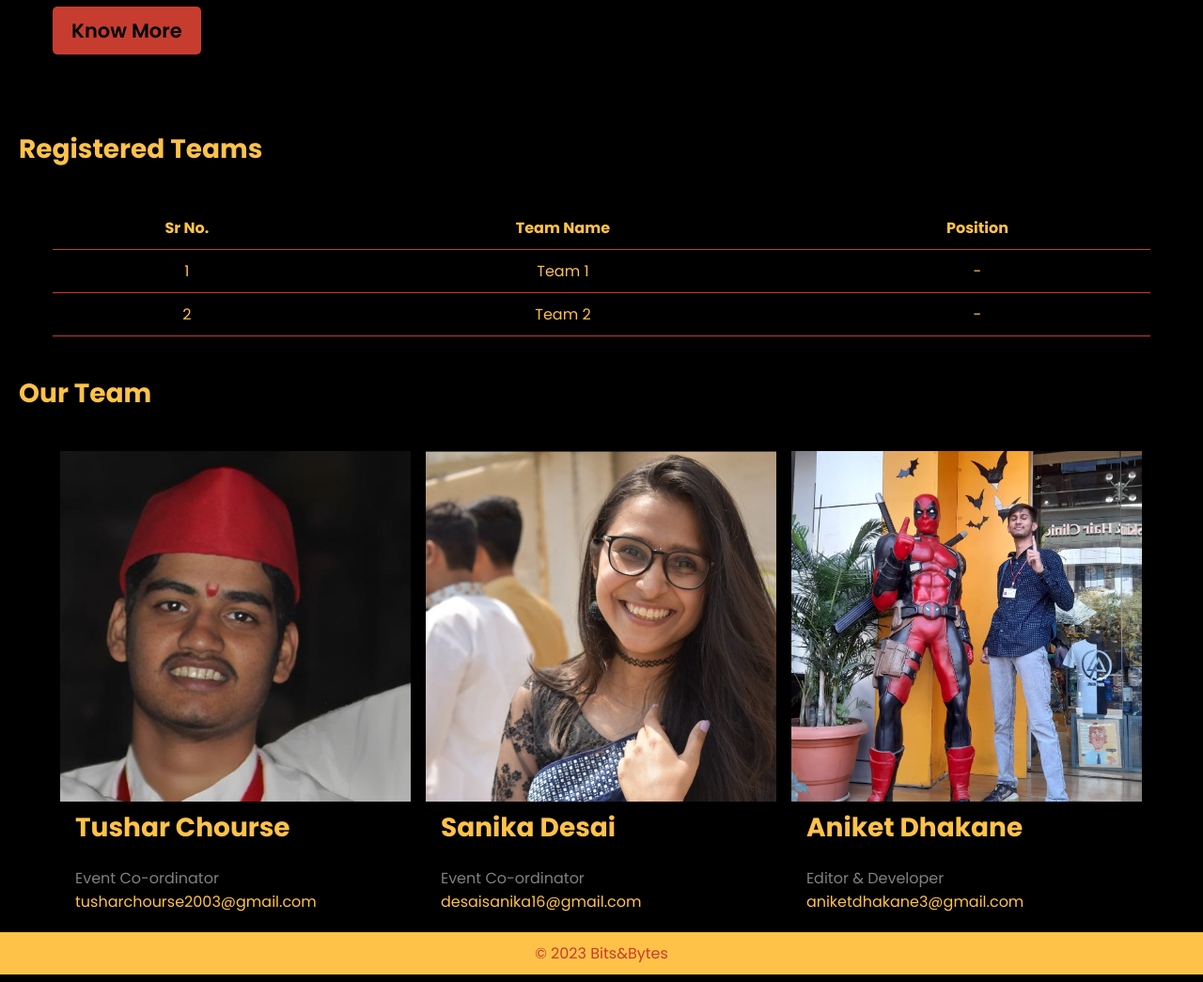
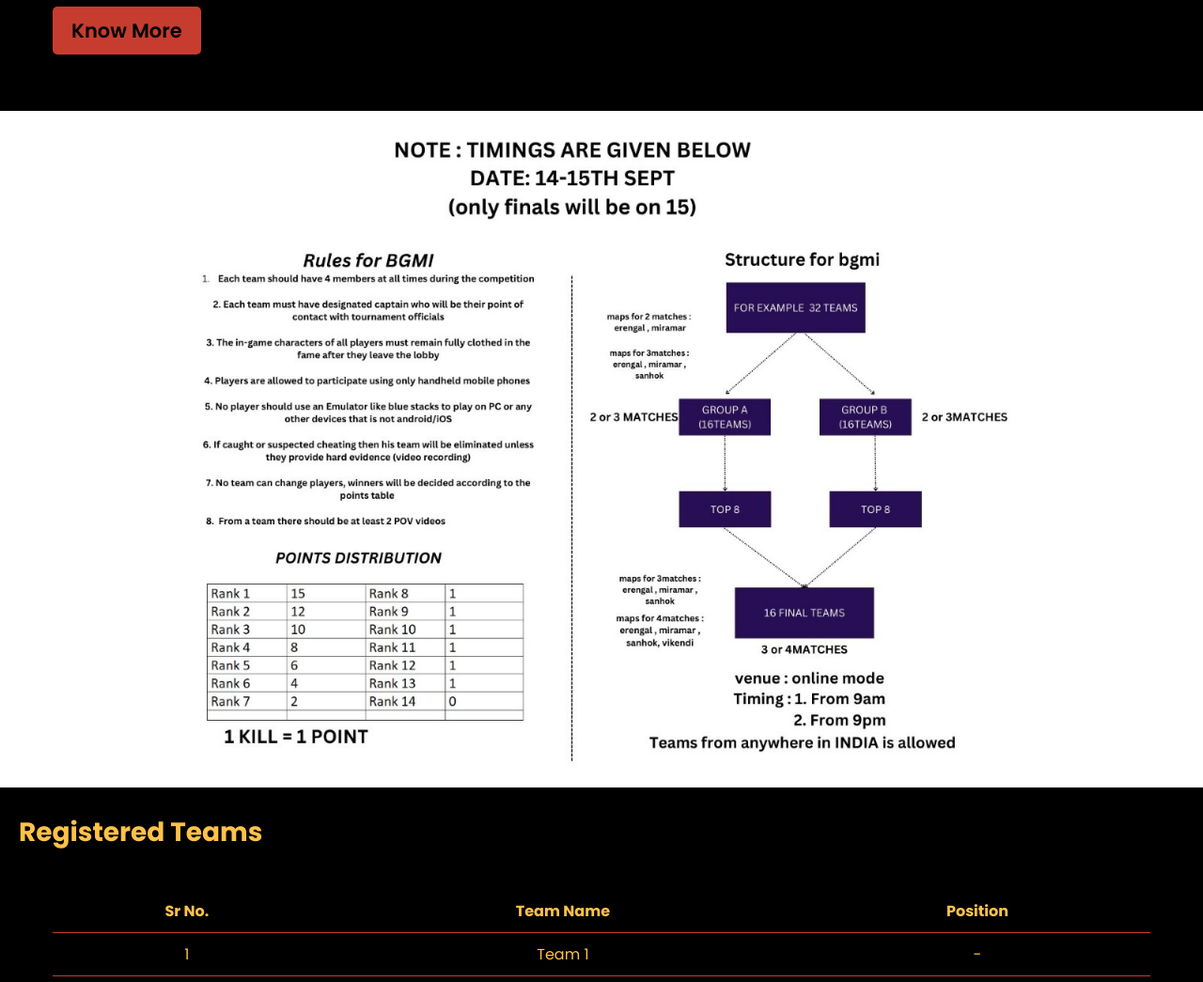
Before and after one commit to watashiwaaniket/battlefield_arena, a plain HTML site: page index.html in a window 1280 px wide. Shown: the part 1707-2752 px from the top of the page at 94% size. Drawn offline with Linux system fonts and the light colour scheme.

Commit message:
added rulebook

```diff
--- a/index.html
+++ b/index.html
@@ -62,6 +62,10 @@
       </div>
     </section>
       </div>
+    </section>
+
+    <section class="event-details  ">
+      <img src="../assets/rulebook.jpeg" alt="" width="100%">
     </section>
 
     <section id="leaderboards" class="section">
```
Also changed, not shown: assets/rulebook.jpeg (added).
